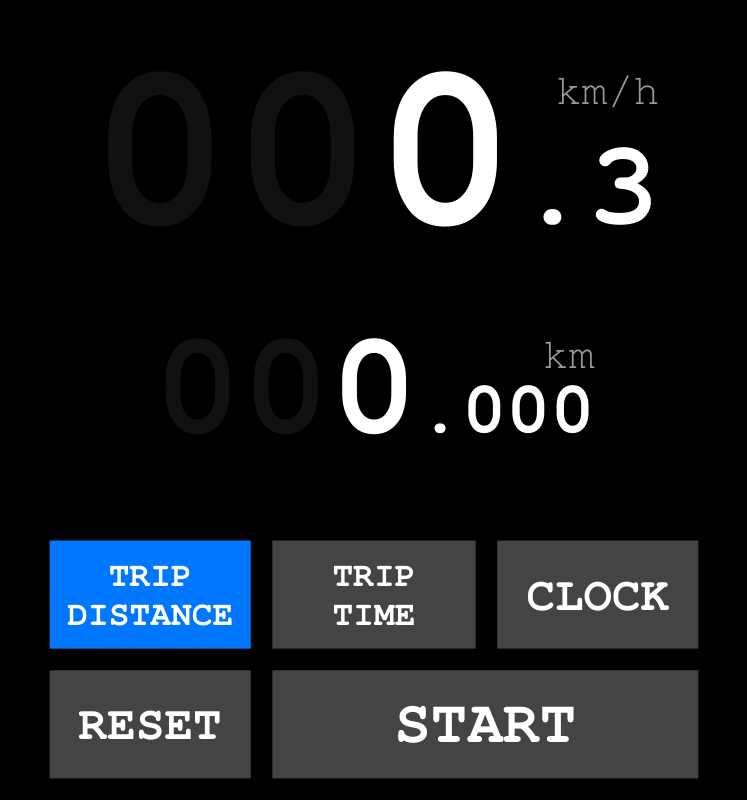
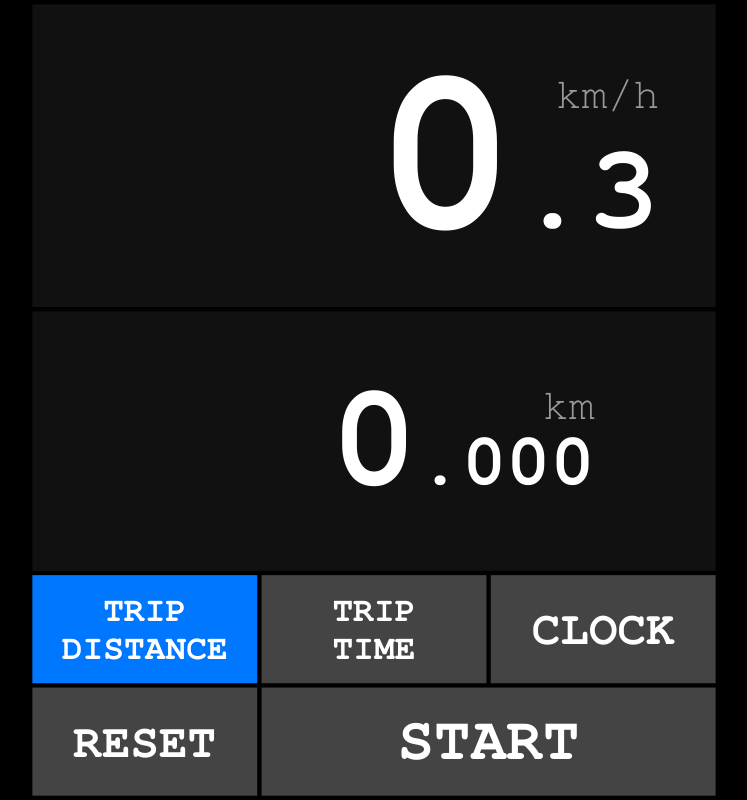
Before and after one commit to jseg/speedometer, a PHP site: page / in a window 1280 px wide. Shown: the whole page, without its empty margins (266-1013 px from the left). Run offline with PHP 8.4, Linux system fonts and the light colour scheme.

Commit message:
less padding between buttons

```diff
--- a/run/css/BottomPanel.css
+++ b/run/css/BottomPanel.css
@@ -1,3 +1,9 @@
 .BottomPanel {
+    background: #111;
+    margin: 2px;
+}
+
+.BottomPanel-content {
     position: relative;
+    height: 120px;
 }
--- a/run/css/ClockPanel.css
+++ b/run/css/ClockPanel.css
@@ -1,6 +1,6 @@
 .ClockPanel {
     font-size: 68px;
-    line-height: 140px;
+    line-height: 120px;
     font-weight: bold;
 }
 
--- a/run/css/ResetButton.css
+++ b/run/css/ResetButton.css
@@ -1,8 +1,8 @@
 .ResetButton {
     display: inline-block;
     vertical-align: top;
-    margin-top: 10px;
+    margin-top: 2px;
     line-height: 50px;
-    width: 93px;
+    width: 104px;
     font-size: 22px;
 }
--- a/run/css/SpeedLabel.css
+++ b/run/css/SpeedLabel.css
@@ -1,16 +1,21 @@
 .SpeedLabel {
+    margin: 2px;
+    background: #111;
+}
+
+.SpeedLabel-content {
     position: relative;
     display: inline-block;
     vertical-align: top;
     text-align: center;
     font-size: 110px;
     line-height: 140px;
-    margin-bottom: -30px;
+    height: 140px;
 }
 
 .SpeedLabel-grey {
     display: inline;
-    color: #111;
+    color: transparent;
     font-weight: bold;
 }
 
--- a/run/css/StartStopButton.css
+++ b/run/css/StartStopButton.css
@@ -1,9 +1,9 @@
 .StartStopButton {
     display: inline-block;
     vertical-align: top;
-    margin-top: 10px;
-    margin-left: 10px;
+    margin-top: 2px;
+    margin-left: 2px;
     line-height: 50px;
-    width: 197px;
+    width: 210px;
     font-size: 28px;
 }
--- a/run/css/Tab.css
+++ b/run/css/Tab.css
@@ -1,9 +1,9 @@
 .Tab {
     display: inline-block;
     vertical-align: top;
-    width: 93px;
+    width: 104px;
     height: 50px;
-    margin-left: 10px;
+    margin-left: 2px;
 }
 .Tab.selected {
     background: #07f;
--- a/run/css/TripDistancePanel.css
+++ b/run/css/TripDistancePanel.css
@@ -1,13 +1,13 @@
 .TripDistancePanel {
     font-size: 68px;
-    line-height: 140px;
+    line-height: 120px;
     display: inline-block;
     vertical-align: top;
 }
 
 .TripDistancePanel-grey {
     display: inline;
-    color: #111;
+    color: transparent;
 }
 
 .TripDistancePanel-integerPart {
@@ -24,7 +24,7 @@
 
 .TripDistancePanel-unit {
     position: absolute;
-    top: 44px;
+    top: 34px;
     right: 0px;
     font-size: 20px;
     line-height: 20px;
--- a/run/css/TripTimePanel.css
+++ b/run/css/TripTimePanel.css
@@ -1,6 +1,6 @@
 .TripTimePanel {
     font-size: 68px;
-    line-height: 140px;
+    line-height: 120px;
     font-weight: bold;
 }
 
--- a/run/css/TripTimeTab.css
+++ /dev/null
@@ -1,3 +0,0 @@
-.TripTimeTab {
-    width: 94px;
-}
--- a/run/index.php
+++ b/run/index.php
@@ -19,7 +19,6 @@ echo '<!DOCTYPE html>'
             .'<link rel="stylesheet" type="text/css" href="css/SpeedLabel.css" />'
             .'<link rel="stylesheet" type="text/css" href="css/StartStopButton.css" />'
             .'<link rel="stylesheet" type="text/css" href="css/TripDistancePanel.css" />'
-            .'<link rel="stylesheet" type="text/css" href="css/TripTimeTab.css" />'
             .'<link rel="stylesheet" type="text/css" href="css/TripTimePanel.css" />'
             .'<link rel="stylesheet" type="text/css" href="css/Tabs.css" />'
             .'<link rel="stylesheet" type="text/css" href="css/MainPanel.css" />'
--- a/run/js/ClockPanel.js
+++ b/run/js/ClockPanel.js
@@ -18,11 +18,14 @@ function ClockPanel () {
     secondElement.appendChild(TextNode(':'))
     secondElement.appendChild(secondNode)
 
-    var element = Div(classPrefix + ' BottomPanel')
-    element.appendChild(hourElement)
-    element.appendChild(TextNode(':'))
-    element.appendChild(minuteElement)
-    element.appendChild(secondElement)
+    var contentElement = Div(classPrefix + ' BottomPanel-content')
+    contentElement.appendChild(hourElement)
+    contentElement.appendChild(TextNode(':'))
+    contentElement.appendChild(minuteElement)
+    contentElement.appendChild(secondElement)
+
+    var element = Div('BottomPanel')
+    element.appendChild(contentElement)
 
     return {
         element: element,
--- a/run/js/SpeedLabel.js
+++ b/run/js/SpeedLabel.js
@@ -21,11 +21,14 @@ function SpeedLabel () {
     var unitElement = Div(classPrefix + '-unit')
     unitElement.appendChild(TextNode('km/h'))
 
+    var contentElement = Div(classPrefix + '-content')
+    contentElement.appendChild(greyElement)
+    contentElement.appendChild(integerPartElement)
+    contentElement.appendChild(fractionalPartElement)
+    contentElement.appendChild(unitElement)
+
     var element = Div(classPrefix)
-    element.appendChild(greyElement)
-    element.appendChild(integerPartElement)
-    element.appendChild(fractionalPartElement)
-    element.appendChild(unitElement)
+    element.appendChild(contentElement)
 
     return {
         element: element,
--- a/run/js/TripDistancePanel.js
+++ b/run/js/TripDistancePanel.js
@@ -18,10 +18,13 @@ function TripDistancePanel () {
     var unitElement = Div(classPrefix + '-unit')
     unitElement.appendChild(TextNode('km'))
 
-    var element = Div(classPrefix + ' BottomPanel')
-    element.appendChild(integerPartElement)
-    element.appendChild(fractionalPartElement)
-    element.appendChild(unitElement)
+    var contentElement = Div(classPrefix + ' BottomPanel-content')
+    contentElement.appendChild(integerPartElement)
+    contentElement.appendChild(fractionalPartElement)
+    contentElement.appendChild(unitElement)
+
+    var element = Div('BottomPanel')
+    element.appendChild(contentElement)
 
     return {
         element: element,
--- a/run/js/TripTimePanel.js
+++ b/run/js/TripTimePanel.js
@@ -18,11 +18,14 @@ function TripTimePanel () {
     secondElement.appendChild(TextNode(':'))
     secondElement.appendChild(secondNode)
 
-    var element = Div(classPrefix + ' BottomPanel')
-    element.appendChild(hourElement)
-    element.appendChild(TextNode(':'))
-    element.appendChild(minuteElement)
-    element.appendChild(secondElement)
+    var contentElement = Div(classPrefix + ' BottomPanel-content')
+    contentElement.appendChild(hourElement)
+    contentElement.appendChild(TextNode(':'))
+    contentElement.appendChild(minuteElement)
+    contentElement.appendChild(secondElement)
+
+    var element = Div('BottomPanel')
+    element.appendChild(contentElement)
 
     var tripTime = 0,
         startTime = null,
```
